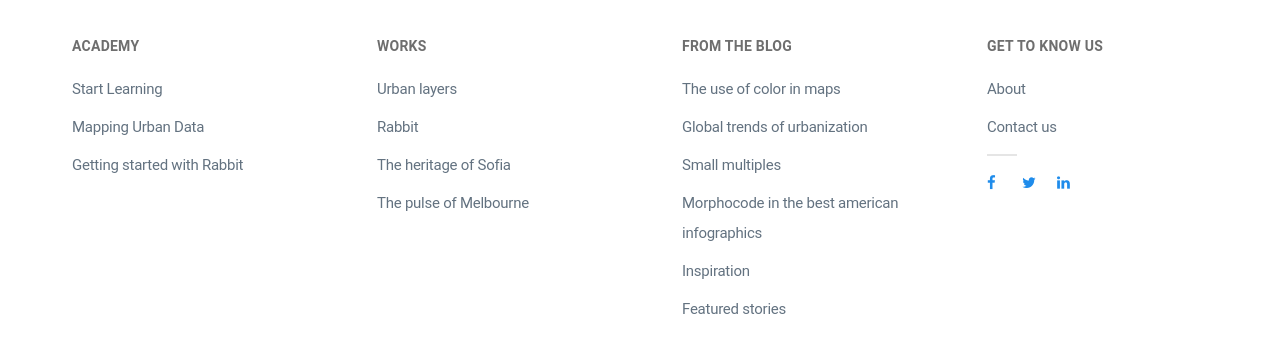
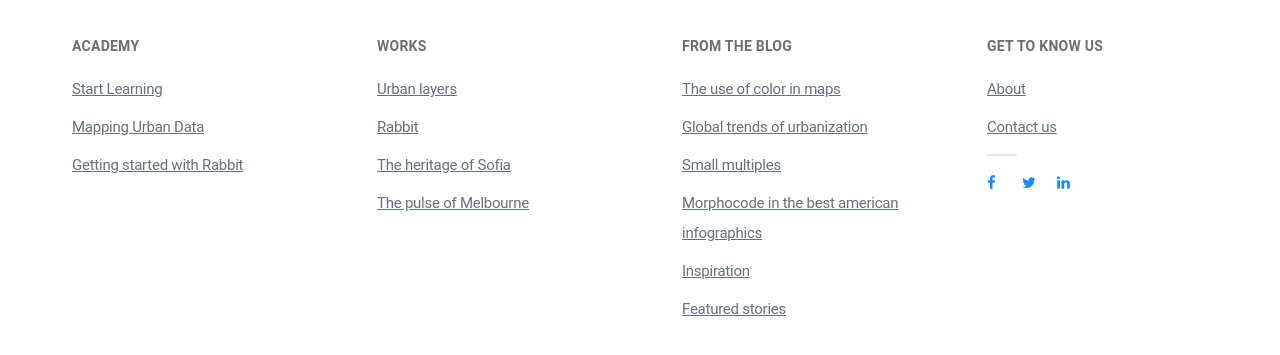
Before and after one commit to jgsheppa/react-landing-page-clone-sept-2020, a React (Create React App) app: page / in a window 1280 px wide. Shown: the part 3219-3574 px from the top of the page. Built offline with nearby package versions, Linux system fonts and the light colour scheme.

Commit message:
Add more hrefs

```diff
--- a/src/App.js
+++ b/src/App.js
@@ -590,30 +590,32 @@ function App() {
       <footer css={footerStyles}>
         <div css={footerInfoStyles}>
           <h1>ACADEMY</h1>
-          <a>Start Learning</a>
-          <a>Mapping Urban Data</a>
-          <a>Getting started with Rabbit</a>
+          <a href="https://morphocode.com">Start Learning</a>
+          <a href="https://morphocode.com">Mapping Urban Data</a>
+          <a href="https://morphocode.com">Getting started with Rabbit</a>
         </div>
         <div css={footerInfoStyles}>
           <h1>WORKS</h1>
-          <a>Urban layers</a>
-          <a>Rabbit</a>
-          <a>The heritage of Sofia</a>
-          <a>The pulse of Melbourne</a>
+          <a href="https://morphocode.com">Urban layers</a>
+          <a href="https://morphocode.com">Rabbit</a>
+          <a href="https://morphocode.com">The heritage of Sofia</a>
+          <a href="https://morphocode.com">The pulse of Melbourne</a>
         </div>
         <div css={footerInfoStyles}>
           <h1>FROM THE BLOG</h1>
-          <a>The use of color in maps</a>
-          <a>Global trends of urbanization</a>
-          <a>Small multiples</a>
-          <a>Morphocode in the best american infographics</a>
-          <a>Inspiration</a>
-          <a>Featured stories</a>
+          <a href="https://morphocode.com">The use of color in maps</a>
+          <a href="https://morphocode.com">Global trends of urbanization</a>
+          <a href="https://morphocode.com">Small multiples</a>
+          <a href="https://morphocode.com">
+            Morphocode in the best american infographics
+          </a>
+          <a href="https://morphocode.com">Inspiration</a>
+          <a href="https://morphocode.com">Featured stories</a>
         </div>
         <div css={footerInfoStyles}>
           <h1>GET TO KNOW US</h1>
-          <a>About</a>
-          <a>Contact us</a>
+          <a href="https://morphocode.com">About</a>
+          <a href="https://morphocode.com">Contact us</a>
           <div css={divider}></div>
           <div css={socialMediaStyles}>
             <a href="https://www.facebook.com/morphocode">
```
